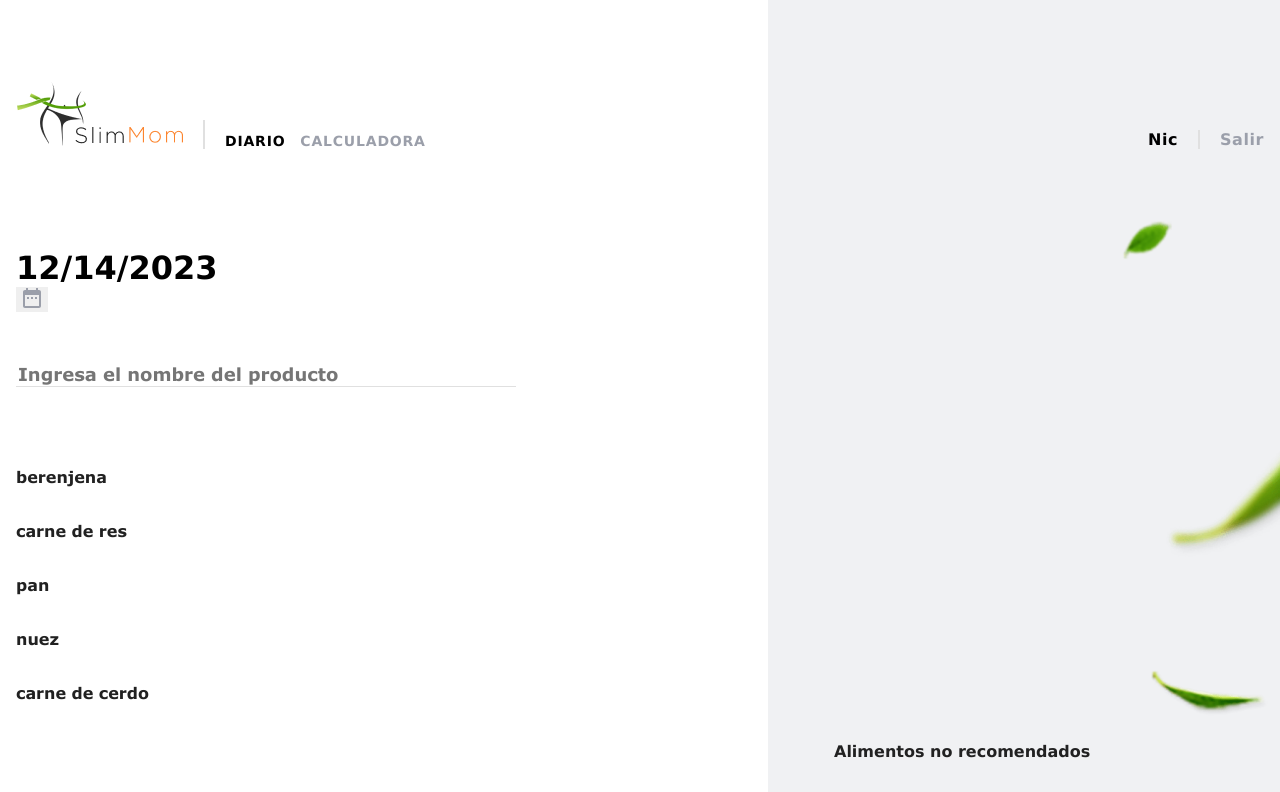
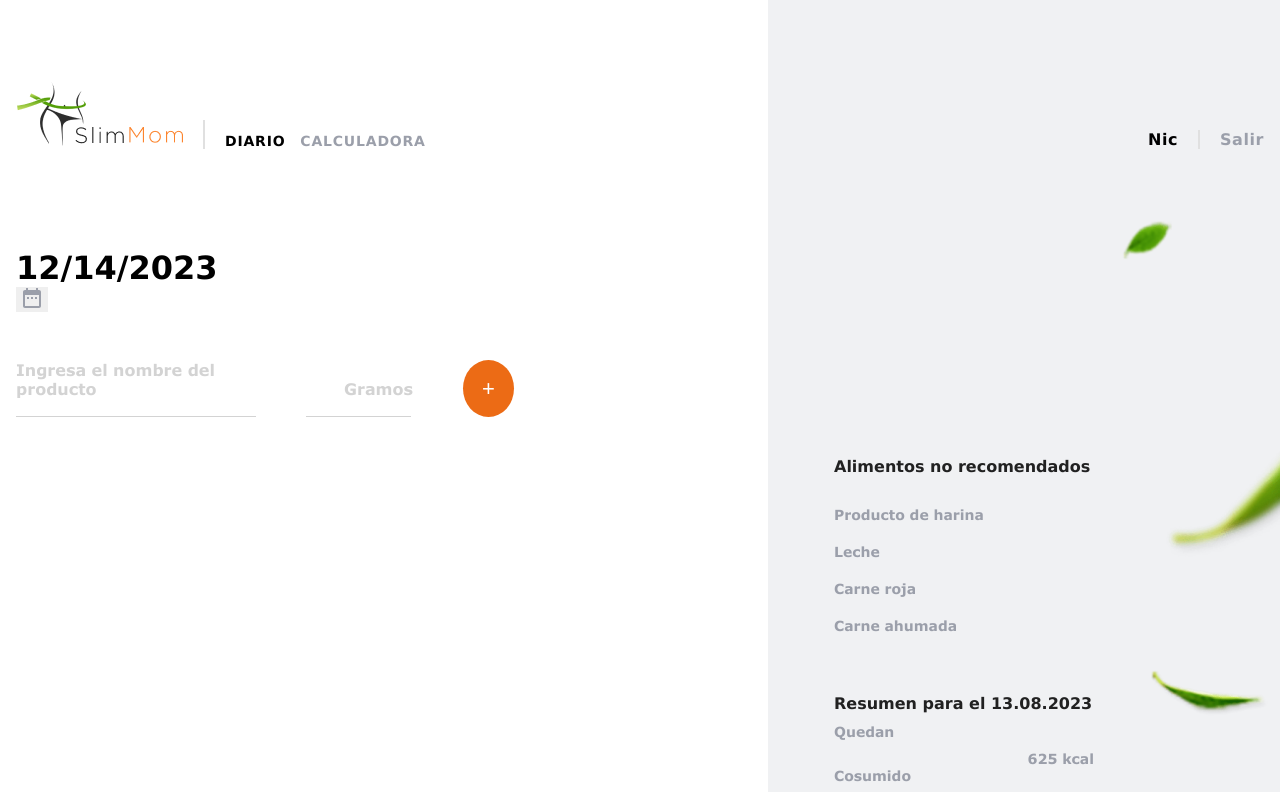
Before and after one commit to Pugli87/project-last_chance, a React (Create React App) app: page /diary in a window 1280 px wide. Shown: the top 792 px of the page. Built offline with nearby package versions, Linux system fonts and the light colour scheme.

Commit message:
componentediary

```diff
--- /dev/null
+++ b/src/components/DailyIntake/DailyIntake.jsx
@@ -0,0 +1,37 @@
+import React, { useState } from 'react';
+import { Form, Wrapper, ContainForm, Label,InputGramos, LabelGramos, Input, Button } from './DailyIntakeStyled';
+const DailyIntake = () => {
+  const [productName, setProductName] = useState('');
+  const products = [
+    'berenjena',
+    'carne de res',
+    'pan',
+    'nuez',
+    'carne de cerdo',
+  ];
+  const handleInputChange = event => {
+    setProductName(event.target.value);
+  };
+  return (
+    <div>
+      <Form>
+        <ContainForm>
+          <Wrapper>
+          <Label>
+          Ingresa el nombre del producto
+            <Input type="text" required />
+          </Label>
+          </Wrapper>
+          <Wrapper>
+          <LabelGramos>
+          Gramos
+            <InputGramos type="text"  required />
+          </LabelGramos>
+          </Wrapper>
+        </ContainForm>
+        <Button type="submit">+</Button>
+      </Form>
+    </div>
+  );
+};
+export default DailyIntake;
--- /dev/null
+++ b/src/components/DailyIntake/DailyIntakeStyled.js
@@ -0,0 +1,70 @@
+import styled from 'styled-components';
+
+export const Form = styled.form`
+  display:flex;
+  margin-top: 48px;
+`;
+
+export const ContainForm = styled.div`
+display: flex;
+align-items: flex-end;
+`;
+
+export const Wrapper = styled.div`
+ display: flex;
+ margin-right: 50px;
+`;
+
+
+export const Input = styled.input`
+border: none;
+border-bottom: 1px solid lightgray;
+width: 240px;
+text-align: left;
+font-family: Verdana;
+outline:none;
+&: focus {
+  border-bottom: 1px solid orange;
+}
+`;
+
+export const InputGramos = styled.input`
+border: none;
+border-bottom: 1px solid lightgray;
+margin-right: 48px;
+width: 105px;
+text-align: left;
+font-family: Verdana;
+outline:none;
+&: focus {
+  border-bottom: 1px solid orange;
+}
+`;
+
+export const Label = styled.label`
+display: flex;
+flex-direction: column;
+width: 240px;
+color: lightgray;
+
+`;
+
+export const LabelGramos = styled.label`
+display: flex;
+flex-direction: column;
+width: 107px;
+text-align: end;
+color: lightgray;
+
+`;
+
+export const Button = styled.button`
+    padding: 2px 19px;
+    display: flex;
+    color: white;
+    font-size: 22px;
+    border-radius: 50%;
+    background-color: #ec6b15;
+    align-items: center;
+    justify-content: center;
+`;
--- a/src/components/ProductNameComponent/ProductName.jsx
+++ /dev/null
@@ -1,25 +0,0 @@
-import React, { useState } from 'react';
-import {  ProductList, ProductItem ,StyledInput} from './ProductStyled';
-const ProductNameComponent = () => {
-  const [productName, setProductName] = useState('');
-  const products = ['berenjena', 'carne de res', 'pan', 'nuez', 'carne de cerdo'];
-  const handleInputChange = (event) => {
-    setProductName(event.target.value);
-  };
-  return (
-    <div>
-      <StyledInput
-        type="text"
-        value={productName}
-        onChange={handleInputChange}
-        placeholder="Ingresa el nombre del producto"
-      />
-      <ProductList>
-        {products.map((product, index) => (
-          <ProductItem key={index}>{product}</ProductItem>
-        ))}
-      </ProductList>
-    </div>
-    );
-  };
-  export default ProductNameComponent;
--- a/src/components/ProductNameComponent/ProductStyled.js
+++ /dev/null
@@ -1,23 +0,0 @@
-import styled from 'styled-components';
- export const StyledInput = styled.input`
- border: none;
- outline: none;
- border-bottom: 1px solid #E0E0E0;
- font-size: 18px;
- margin-top: 50px;
- color: #9B9FAA;
- font-family: verdana;
- width:500px;
-`;
- export const ProductList = styled.ul`
-  list-style-type: none;
-  padding: 0;
-  margin-top:50px;
-`;
- export const ProductItem = styled.li`
-  font-size: 16px;
-  color : #212121;
-  margin-bottom: 5px;
-  font-family : verdana;
-  padding-top : 30px;
-`;
--- a/src/components/pages/Diary/Diary.jsx
+++ b/src/components/pages/Diary/Diary.jsx
@@ -5,7 +5,7 @@ import DateComponnet from 'components/DateComponent/DateComponent';
 import DatePicker from 'react-datepicker';
 import 'react-datepicker/dist/react-datepicker.css';
 import { ReactComponent as YourSvg } from '../../../assets/icons/calendar.svg';
-import ProductNameComponent from 'components/ProductNameComponent/ProductName';
+import DailyIntake from 'components/DailyIntake/DailyIntake';
 
 const Diary = () => {
   const [date, setDate] = useState(new Date());
@@ -28,7 +28,8 @@ const Diary = () => {
         >
           <YourSvg />
         </button>
-        <ProductNameComponent/>
+        <DailyIntake/>
+
         <ListnotFood />
         <DateComponnet />
       </div>
```
Also changed, not shown: src/components/GramosComponent/GramosComponent.jsx (added, +25 -0 lines), src/components/GramosComponent/GramosStyled.js (added, +33 -0 lines).
